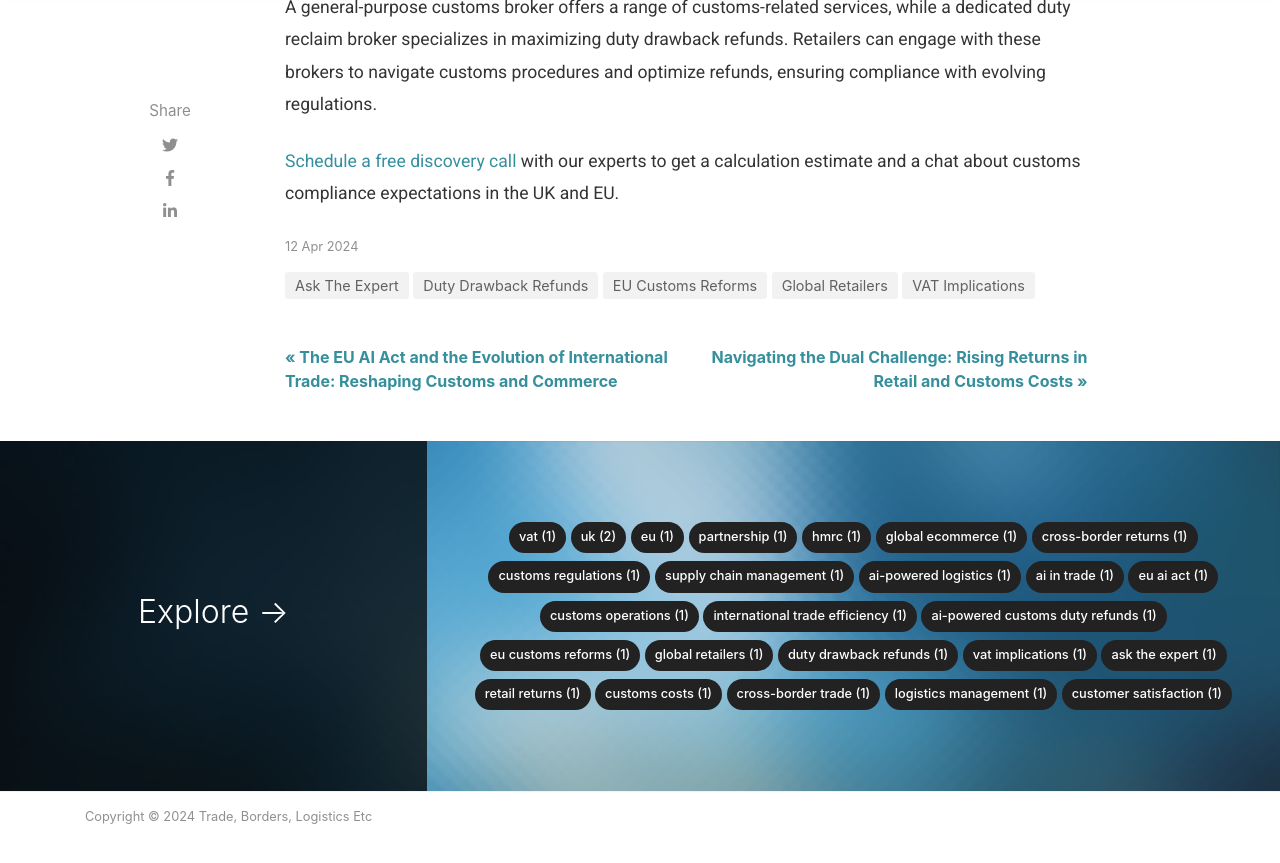
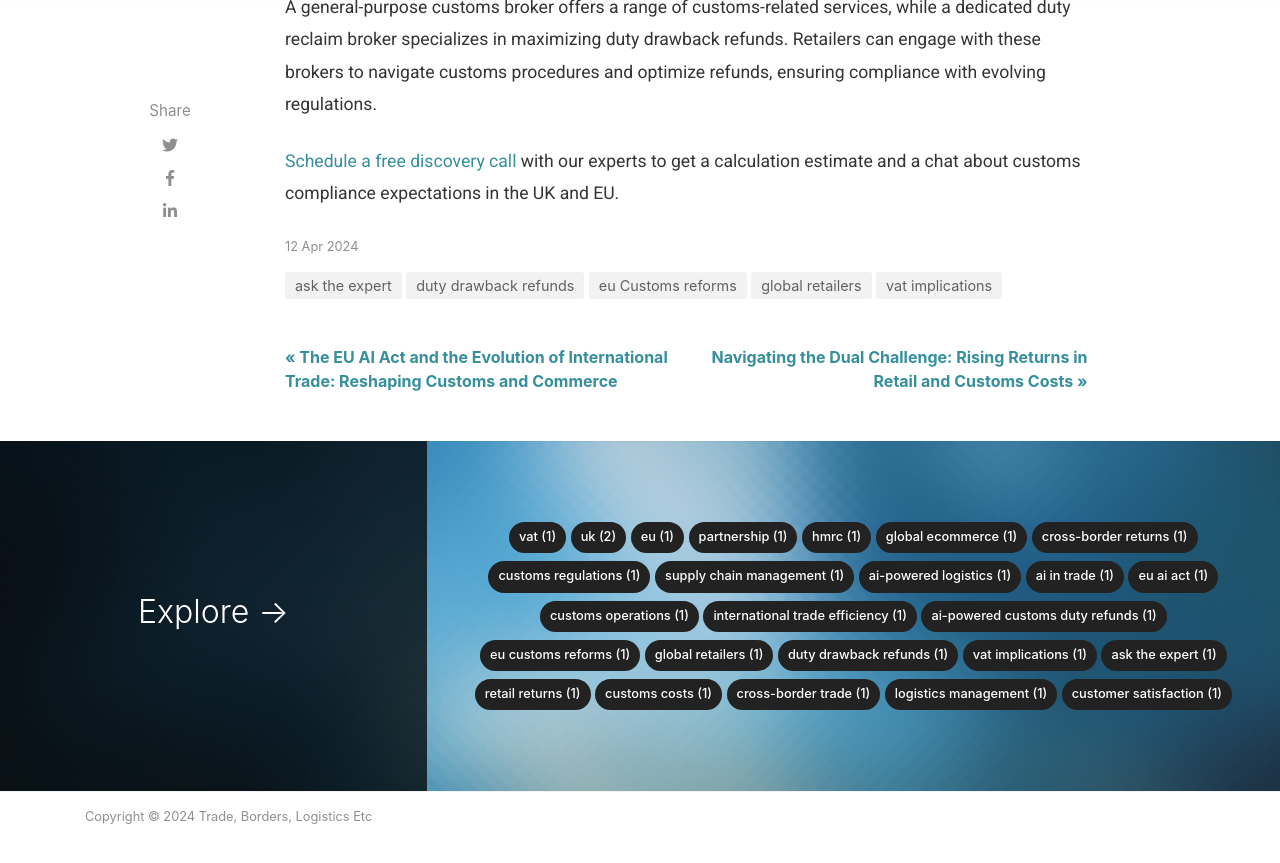
Before and after one commit to madeInLagny/TDR-EN-BLOG, a Jekyll site: the page built from _posts/2024-04-12-ask-the-experts-5-questions-with-jocelyn-montpert.md, in a window 1280 px wide and 900 px high, scrolled down 3235 px. Shown: the top 863 px of the window. Built offline with Jekyll 4.4.1, drawn with Linux system fonts in a browser that asks for light colours; nearby versions of some CDN libraries; some web fonts are replaced; comment, search, counter and statistics services are not loaded.

Commit message:
all tags to lower case

```diff
--- a/_posts/2024-04-12-ask-the-experts-5-questions-with-jocelyn-montpert.md
+++ b/_posts/2024-04-12-ask-the-experts-5-questions-with-jocelyn-montpert.md
@@ -2,7 +2,7 @@
 layout: post
 title:  "Ask the Experts: 5 questions with Jocelyn Montpert"
 description: Explore EU customs reforms' impact on global retailers. Learn VAT implications, reverse logistics costs, & optimize duty drawback refunds.
-categories: [ EU Customs Reforms, Global Retailers, Duty Drawback Refunds, VAT Implications, Ask The Expert]
+categories: [ eu Customs reforms, global retailers, duty drawback refunds, vat implications, ask the expert]
 image: assets/images/20240412-1.webp
 comments: false
 ---
```
Also changed, not shown: _posts/2024-01-05-trade-duty-refund-partners-with-customs-manager-ltd-to-expand-its-global-customs-compliance-expertise.md (+1 -1 lines), _posts/2024-01-23-the-rise-of-global-ecommerce-what-to-know-about-cross-border-returns.md (+1 -1 lines), _posts/2024-02-06-the-eu-ai-act-and-the-evolution-of-international-trade-reshaping-customs-and-commerce.md (+1 -1 lines), _posts/2024-04-20-navigating-the-dual-challenge-rising-returns-in-retail-and-customs-costs.md (+1 -1 lines), README.md.
